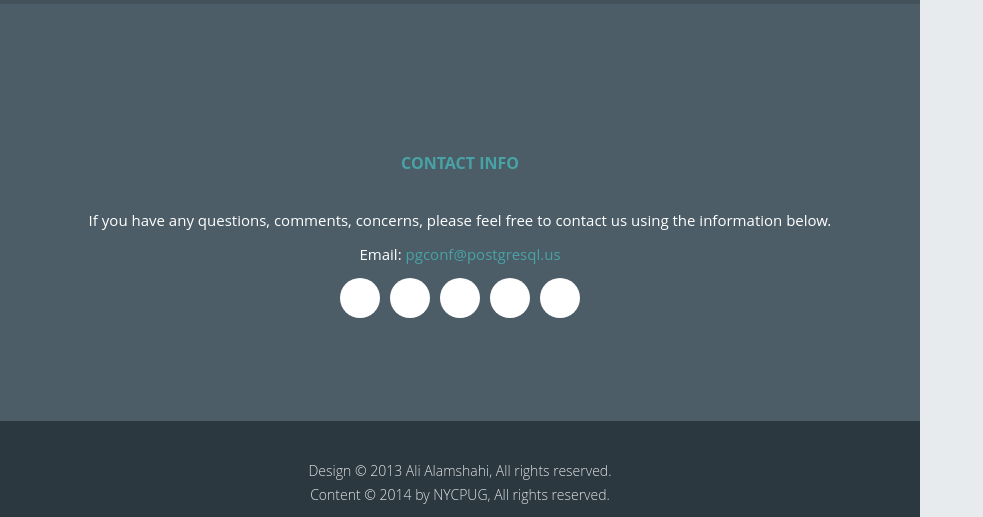
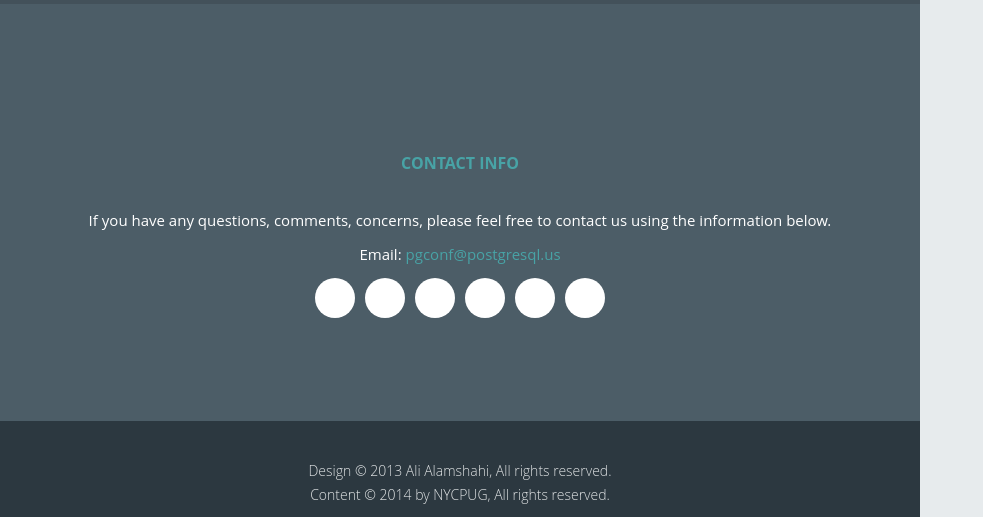
Before and after one commit to jkatz/nycpug, a Django app: template nycpug/templates/speaker.html in a window 1280 px wide. Shown: the part 1451-1968 px from the top of the page, without its empty margins (0-983 px from the left). Run offline with Django 3.2, Linux system fonts and the light colour scheme; the template is opened without the code that fills it, so the values that code supplies are empty; parts of the project's set-up code (start-up, migrations or seed data) failed here and were passed over; some libraries are stand-ins or nearby versions.

Commit message:
linkedin

```diff
--- a/nycpug/templates/base.html
+++ b/nycpug/templates/base.html
@@ -57,6 +57,7 @@
               <a href="https://www.facebook.com/pgconf.us" target="_blank" title="Facebook" class="icon-wrap small facebook"><i class="iconf-facebook"></i></a>
               <a href="http://twitter.com/pgconfus" target="_blank" title="Twitter" class="icon-wrap small twitter"><i class="iconf-twitter"></i></a>
               <a href="https://plus.google.com/110271077061666653944" target="_blank" title="Google+" class="icon-wrap small twitter" rel="publisher"><i class="iconf-google"></i></a>
+              <a href="https://www.linkedin.com/company/pgconf-us" target="_blank" title="LinkedIn" class="icon-wrap small linkedin"><i class="iconf-linkedin"></i></a>
               <a href="http://lanyrd.com/2015/pgconfus/" target="_blank" title="Lanyrd" class="icon-wrap small lanyrd"> <i class="iconf-lanyrd"></i> </a>
               <a href="http://pgconfus2015.eventbrite.com" target="_blank" title="Eventbrite" class="icon-wrap small eventbrite"> <i class="iconf-eventbrite"></i> </a>
             </div>
```
